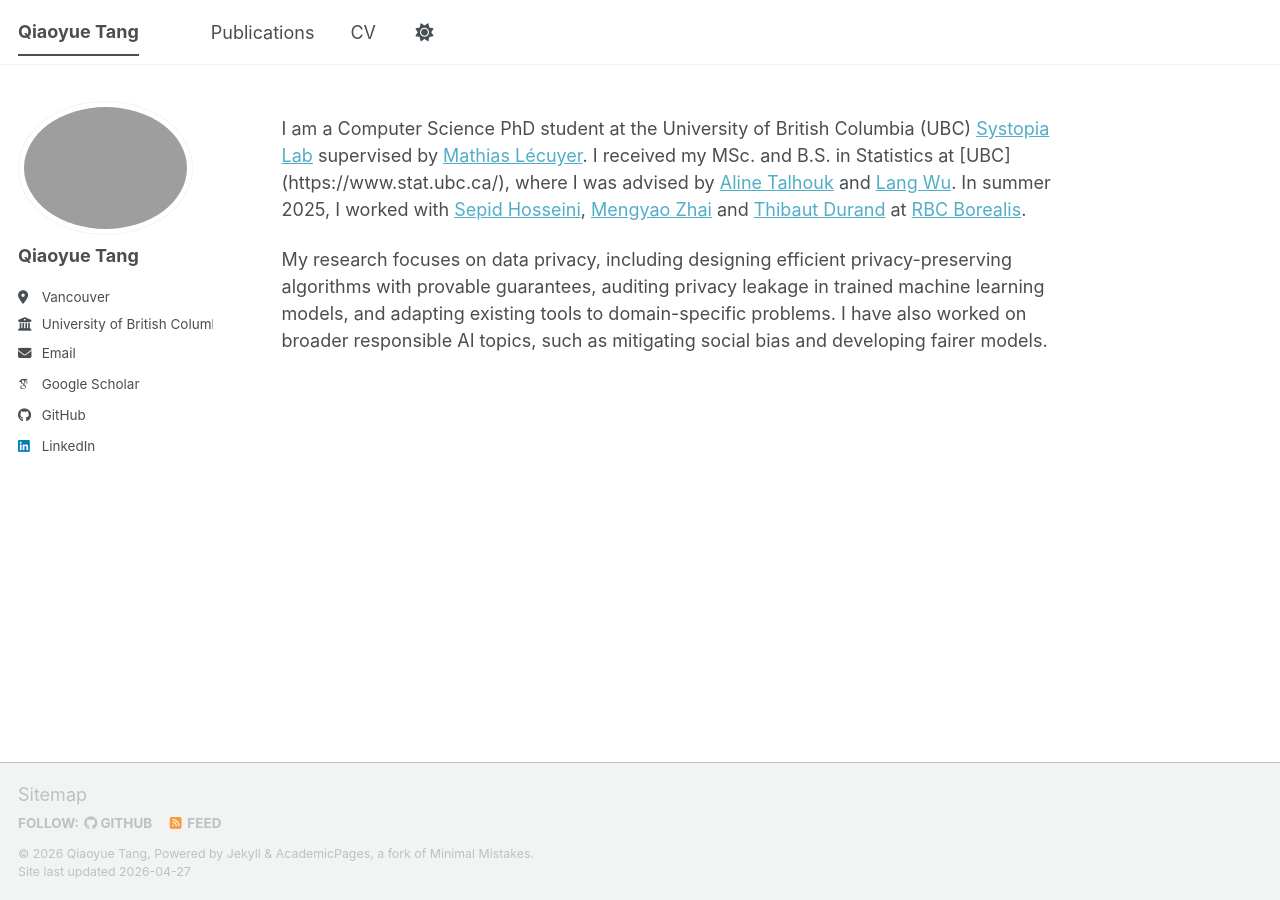
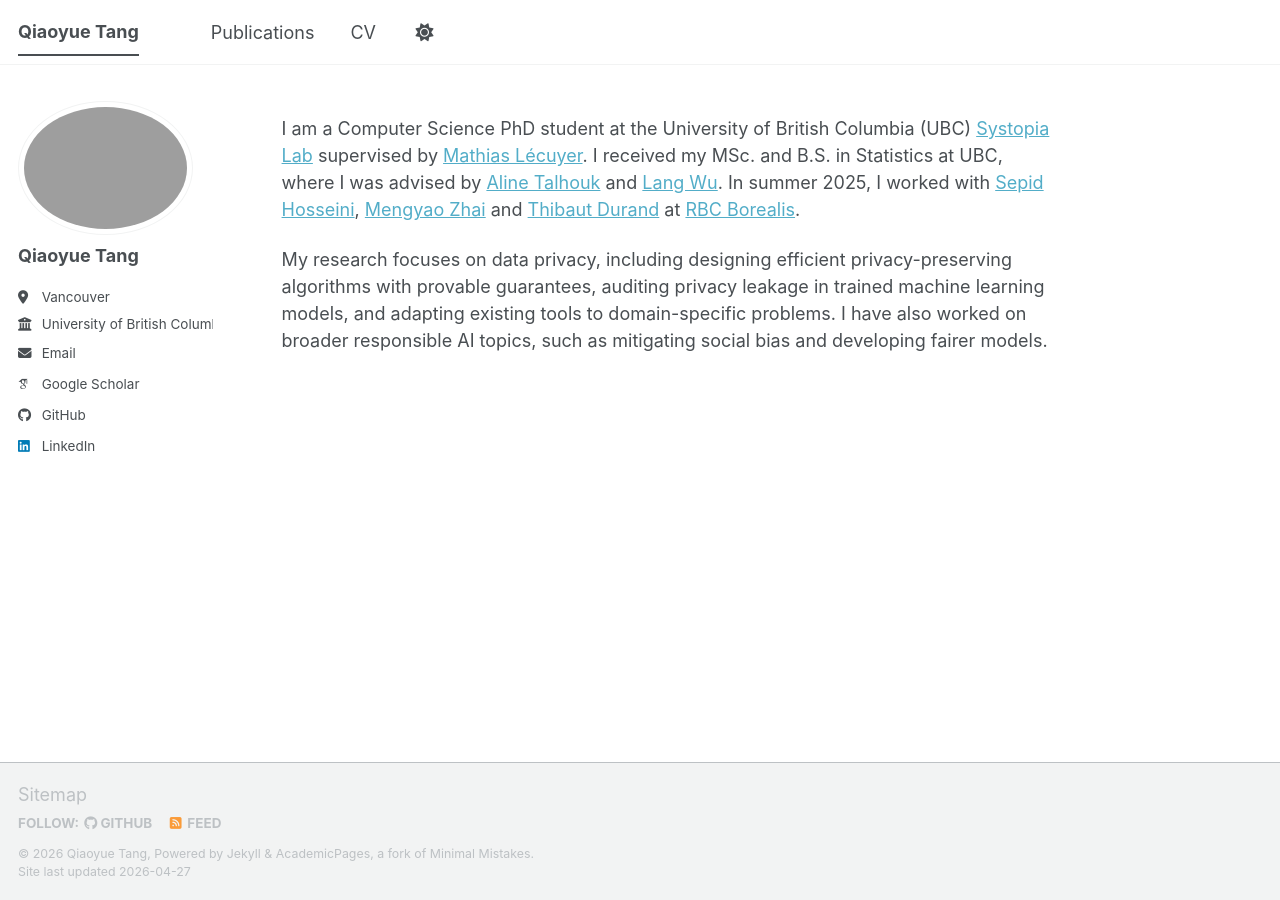
Before and after one commit to qiaoyuet/qiaoyuet.github.io, a Jekyll site: the page built from _pages/about.md, in a window 1280 px wide. Built offline with Jekyll 4.4.1, drawn with Linux system fonts in a browser that asks for light colours; some web fonts are replaced; a script bundle is joined from its source files by our own code; library files that are not in the unit come from our copies; some of the changed lines change nothing that is shown.

Commit message:
Fix formatting in about.md for clarity

```diff
--- a/_pages/about.md
+++ b/_pages/about.md
@@ -7,6 +7,6 @@
   - /about.html
 ---
 
-I am a Computer Science PhD student at the University of British Columbia (UBC) [Systopia Lab](https://systopia.cs.ubc.ca/people) supervised by [Mathias Lécuyer](https://mathias.lecuyer.me/). I received my MSc. and B.S. in Statistics at [UBC] (https://www.stat.ubc.ca/), where I was advised by [Aline Talhouk](https://talhouklab.med.ubc.ca/dr-aline-talhouk/) and [Lang Wu](https://www.stat.ubc.ca/~lang/). In summer 2025, I worked with [Sepid Hosseini](https://sepidsh.github.io/), [Mengyao Zhai](https://mzhai.weebly.com/) and [Thibaut Durand](https://github.com/durandtibo) at [RBC Borealis](https://rbcborealis.com/).
+I am a Computer Science PhD student at the University of British Columbia (UBC) [Systopia Lab](https://systopia.cs.ubc.ca/people) supervised by [Mathias Lécuyer](https://mathias.lecuyer.me/). I received my MSc. and B.S. in Statistics at UBC, where I was advised by [Aline Talhouk](https://talhouklab.med.ubc.ca/dr-aline-talhouk/) and [Lang Wu](https://www.stat.ubc.ca/~lang/). In summer 2025, I worked with [Sepid Hosseini](https://sepidsh.github.io/), [Mengyao Zhai](https://mzhai.weebly.com/) and [Thibaut Durand](https://github.com/durandtibo) at [RBC Borealis](https://rbcborealis.com/).
 
 My research focuses on data privacy, including designing efficient privacy-preserving algorithms with provable guarantees, auditing privacy leakage in trained machine learning models, and adapting existing tools to domain-specific problems. I have also worked on broader responsible AI topics, such as mitigating social bias and developing fairer models.
```
